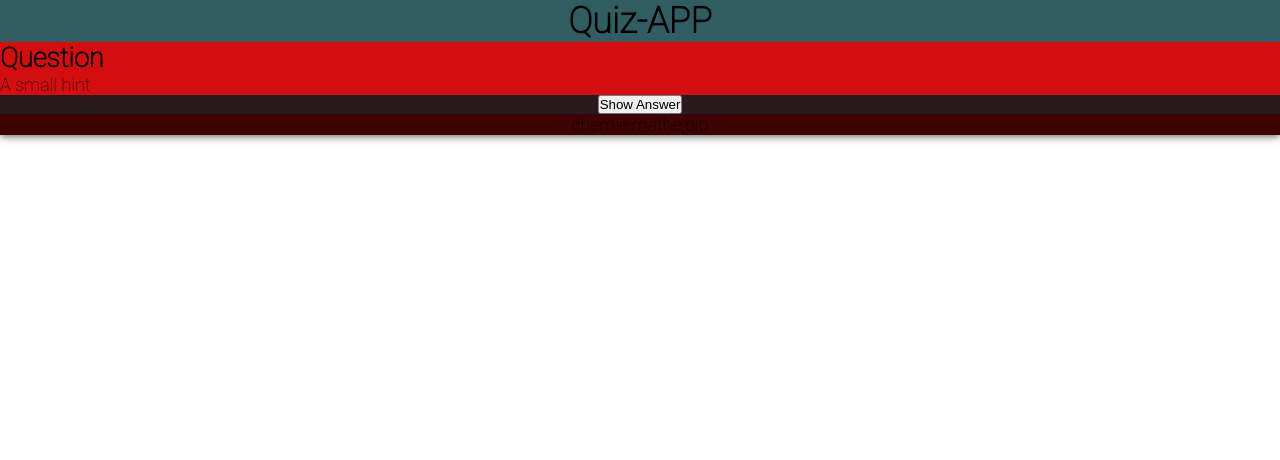
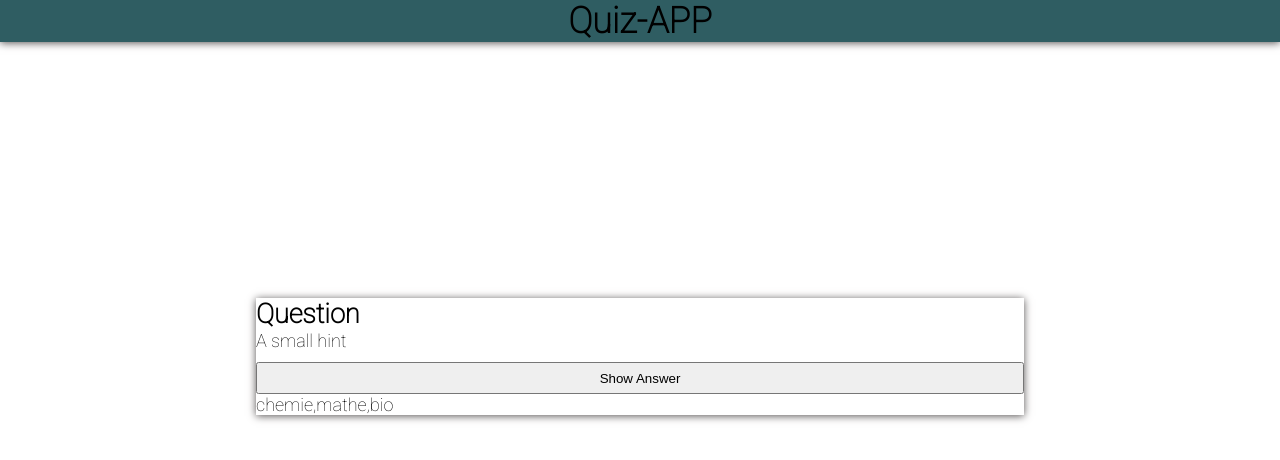
Before and after one commit to Tarkan67/quiz-app, a website: page index.html in a window 1280 px wide. Drawn offline with Linux system fonts and the light colour scheme.

Commit message:
grid css

```diff
--- a/index.html
+++ b/index.html
@@ -13,19 +13,10 @@
   </head>
   <body>
     <!-- Question Card -->
-    <div class="Card-question">
-      <div class="bookmark"></div>
-
-      <div class="card-flex-container1">
-        <h2 class="question">Question</h2>
-        <p class="question-info">A small hint</p>
-      </div>
-
-      <div class="card-flex-container2">
-        <button class="answer-btn">Show Answer</button>
-      </div>
-
-      <div class="card-flex-container3">
+    <div class="Card">
+      <h2 class="question">Question</h2>
+      <p class="question-info">A small hint</p>
+      <button class="answer-btn">Show Answer</button>
       <div class="tags">chemie,mathe,bio</div>
     </div>
   </body>
--- a/style.css
+++ b/style.css
@@ -3,7 +3,7 @@
 @import "style/utils.css";
 @import "style/variables.css";
 @import "style/base.css";
-@import "style/components/Card-question.css";
+@import "style/components/Card.css";
 @import "style/components/Footer-Nav.css";
 @import "style/components/Formular.css";
 @import "style/components/Profile.css";
--- a/style/base.css
+++ b/style/base.css
@@ -1,5 +1,5 @@
 * {
-  box-sizing: border-box;
+  box-sizing: content-box;
   padding: 0;
   margin: 0;
 }
--- a/style/components/Card-question.css
+++ /dev/null
@@ -1,34 +0,0 @@
-.Card-question {
-  box-shadow: 0 1px 8px rgb(87, 83, 83);
-}
-
-.card-flex-container1 {
-  display: flex;
-  flex-direction: column;
-  background-color: rgb(212, 14, 14);
-}
-
-.card-flex-container2 {
-  display: flex;
-  align-items: center;
-  justify-content: space-around;
-  background-color: rgb(41, 27, 27);
-}
-
-.card-flex-container3 {
-  display: flex;
-  align-items: center;
-  justify-content: space-around;
-  background-color: rgb(61, 3, 3);
-}
-
-.question {
-}
-.question-info {
-}
-.answer-btn {
-}
-
-.bookmark {
-  background-color: rgb(26, 24, 24);
-}
--- /dev/null
+++ b/style/components/Card.css
@@ -0,0 +1,23 @@
+.Card {
+  display: grid;
+  grid-template-columns: 1fr 1fr;
+  grid-template-rows: 1fr 1fr 1fr;
+  box-shadow: 0 1px 8px rgb(87, 83, 83);
+  margin: 20% 20% 20% 20%;
+}
+
+.question {
+  grid-column: 1/2;
+  grid-row: 1/2;
+}
+
+.question-info {
+  grid-column: 1/3;
+}
+
+.answer-btn {
+  grid-column: 1/3;
+}
+
+.tags {
+}
```
Also changed, not shown: style/components/Card.stories.js (renamed from style/components/Card-question.stories.js, +2 -2 lines), style/components/Title.stories.js (+4 -0 lines).
